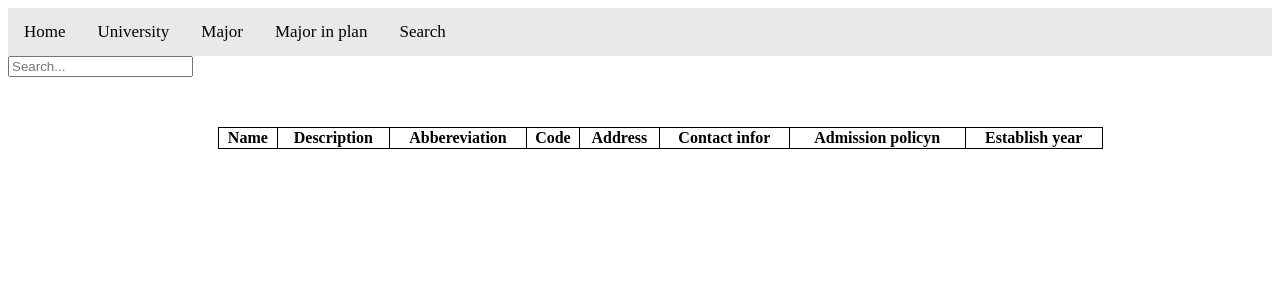
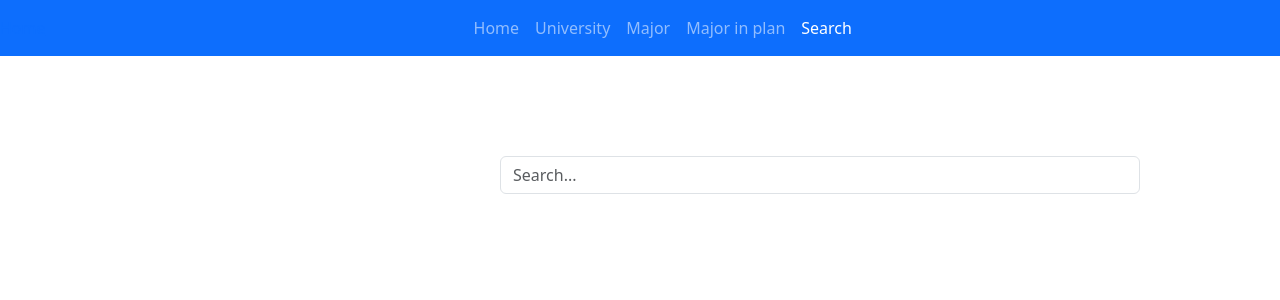
Before and after one commit to duyhuynhnguyentuan/UniversityAdmission_Client, a React (Create React App) app: page /search in a window 1280 px wide. Shown: the top 300 px of the page. Built offline with nearby package versions, Linux system fonts and the light colour scheme.

Commit message:
truong dai hoc

```diff
--- a/package.json
+++ b/package.json
@@ -13,6 +13,7 @@
     "@types/react-dom": "^18.2.19",
     "autoprefixer": "^10.4.18",
     "axios": "^1.6.7",
+    "bootstrap": "^5.3.3",
     "postcss": "^8.4.35",
     "postcss-cli": "^11.0.0",
     "react": "^18.2.0",
--- a/src/App.tsx
+++ b/src/App.tsx
@@ -5,6 +5,7 @@ import Header from './Home/Header/Header';
 import Home from './Pages/Home/Home';
 import Major from './Pages/Major/Major';
 import Universitys from './Pages/HighSchool/Universitys';
+import 'bootstrap/dist/css/bootstrap.min.css';
 
 
 function App() {
--- a/src/Home/Header/Header.module.css
+++ b/src/Home/Header/Header.module.css
@@ -1,59 +1,7 @@
-/* Add a black background color to the top navigation bar */
-.topnav {
-    overflow: hidden;
-    background-color: #e9e9e9;
-  }
+.navbar {
+  position: fixed;
+  width: 100%;
+  top: 0;
+  z-index: 1000; /* Đảm bảo Navbar hiển thị trên các phần khác của trang */
 
-  /* Style the links inside the navigation bar */
-  .topnav a {
-    float: left;
-    display: block;
-    color: black;
-    text-align: center;
-    padding: 14px 16px;
-    text-decoration: none;
-    font-size: 17px;
-  }
-
-  /* Change the color of links on hover */
-  .topnav a:hover {
-    background-color: #ddd;
-    color: black;
-  }
-
-  /* Style the "active" element to highlight the current page */
-  .topnav a.active {
-    background-color: #2196F3;
-    color: white;
-  }
-
-  /* Style the search box inside the navigation bar */
-  .topnav input[type=text] {
-    float: right;
-    padding: 6px;
-    border: none;
-    margin-top: 8px;
-    margin-right: 16px;
-    font-size: 17px;
-  }
-
-  /* When the screen is less than 600px wide, stack the links and the search field vertically instead of horizontally */
-  @media screen and (max-width: 600px) {
-    .topnav a, .topnav input[type=text] {
-      float: none;
-      display: block;
-      text-align: left;
-      width: 100%;
-      margin: 0;
-      padding: 14px;
-    }
-    .topnav input[type=text] {
-      border: 1px solid #ccc;
-    }
-  }
-
-
-  .activeNavItem {
-    background-color: #ddd;
-    color: yellowgreen;
-  }
+}
--- a/src/Home/Header/Header.tsx
+++ b/src/Home/Header/Header.tsx
@@ -6,14 +6,32 @@ import styles from './Header.module.css'
 
 export default function Header() {
   return (
-    <div>
-      <div className={styles.topnav}>
-        <NavLink className="active" to="/">Home</NavLink>
-        <NavLink to="/highschool">University</NavLink>
-        <NavLink to="major">Major</NavLink>
-        <NavLink to="majorinplan">Major in plan</NavLink>
-        <NavLink to="search">Search</NavLink>
-      </div>
-    </div>
+    <nav className={`${styles.navbar} navbar navbar-expand-sm navbar-dark bg-primary`}>
+  <NavLink className="active" to="/">Home</NavLink>
+  <button className="navbar-toggler d-lg-none" type="button" data-toggle="collapse" data-target="#collapsibleNavId" aria-controls="collapsibleNavId" aria-expanded="false" aria-label="Toggle navigation" />
+  <div className="collapse navbar-collapse justify-content-center" id="collapsibleNavId">
+    <ul className="navbar-nav">
+      <li className="nav-item active">
+        <NavLink className="nav-link" to="/">Home</NavLink>
+      </li>
+      <li className="nav-item active">
+        <NavLink className="nav-link" to="/highschool">University</NavLink>
+      </li>
+      <li className="nav-item">
+        <NavLink className="nav-link" to="major">Major</NavLink>
+      </li>
+      <li className="nav-item">
+        <NavLink className="nav-link" to="majorinplan">Major in plan</NavLink>
+      </li>
+      <li className="nav-item">
+        <NavLink className="nav-link" to="search">Search</NavLink>
+      </li>
+
+    </ul>
+  </div>
+</nav>
+
+
+
   )
 }
--- a/src/Pages/HighSchool/University.module.css
+++ b/src/Pages/HighSchool/University.module.css
@@ -1,20 +1,5 @@
-table {
-    border: 1px solid black;
-    border-collapse: collapse;
-    text-align: center;
-    width: 70%;
-    margin-top: 50px;
-    margin-left: 210px;
-  }
+.table {
 
-  td {
-    border: 1px solid black;
-    border-collapse: collapse;
+    margin-top: 100px;
 
   }
-
-  th{
-    border: 1px solid black;
-    border-collapse: collapse;
-
-  }
--- a/src/Pages/HighSchool/Universitys.tsx
+++ b/src/Pages/HighSchool/Universitys.tsx
@@ -46,7 +46,7 @@ import styles from './University.module.css'
     renderUniversity = () => {
       return this.state.universityLists.map((item) => (
         <tr>
-          <td>{item.name}</td>
+          <td >{item.name}</td>
           <td>{item.description}</td>
           <td>{item.abbreviation}</td>
           <td>{item.code}</td>
@@ -60,11 +60,12 @@ import styles from './University.module.css'
 
   render() {
     return (
-
-        <table className={styles.table}>
+        <div className='container'>
+          <div className={styles.table}>
+        <table className="table table-bordered " >
           <thead>
             <tr>
-              <th>Name</th>
+              <th >Name</th>
               <th>Description</th>
               <th>Abbereviation</th>
               <th>Code</th>
@@ -78,7 +79,8 @@ import styles from './University.module.css'
             { this.renderUniversity() }
           </tbody>
         </table>
-
+        </div>
+        </div>
     )
   }
 }
--- a/src/Pages/Major/Major.module.css
+++ b/src/Pages/Major/Major.module.css
@@ -1,20 +1,5 @@
-table {
-    border: 1px solid black;
-    border-collapse: collapse;
-    text-align: center;
-    width: 70%;
-    margin-top: 50px;
-    margin-left: 210px;
-  }
+.table {
 
-  td {
-    border: 1px solid black;
-    border-collapse: collapse;
+  margin-top: 100px;
 
-  }
-
-  th{
-    border: 1px solid black;
-    border-collapse: collapse;
-
-  }
+}
--- a/src/Pages/Major/Major.tsx
+++ b/src/Pages/Major/Major.tsx
@@ -44,8 +44,7 @@ export default class Major extends Component<{}, State> {
 
   renderMajor = () => {
     return this.state.majorList.map((item) => (
-      <tr key={item.id}>
-        {/* <td>{item.id}</td> */}
+      <tr>
         <td>{item.taskName}</td>
 
       </tr>
@@ -53,10 +52,11 @@ export default class Major extends Component<{}, State> {
   };
   render() {
     return (
-      <table className={styles.table}>
+      <div className='container'>
+        <div className={styles.table}>
+        <table className="table table-bordered">
           <thead>
             <tr>
-          {/* <th>id</th> */}
               <th>Name</th>
               <th>code</th>
               <th>category</th>
@@ -68,10 +68,11 @@ export default class Major extends Component<{}, State> {
             </tr>
           </thead>
           <tbody>
-        { this.renderMajor() }
+            {this.renderMajor()}
           </tbody>
         </table>
-
+      </div>
+      </div>
         )
   }
 }
--- /dev/null
+++ b/src/Pages/Search/Search.module.css
@@ -0,0 +1,12 @@
+.inputSearch {
+    width: 50%;
+    align-items: center;
+    margin-top: 100px;
+    margin-left: 500px;
+    margin-bottom: 50px;
+}
+
+.tableTr{
+    margin-top: 55px;
+
+}
--- a/src/Pages/Search/Search.tsx
+++ b/src/Pages/Search/Search.tsx
@@ -1,13 +1,15 @@
 import React, { Component, ChangeEvent } from 'react';
 import Axios from 'axios';
+import styles from './Search.module.css';
 
 interface University {
-  id: number;
-  taskName: string;
+  name: string;
   description: string;
-  establishYear: number;
-  admissionPolicyn: string;
-  contactInfor: string;
+  abbreviation: string;
+  code: string;
+  yearEstablish: number;
+  admissionPolicy: string;
+  contactInfo: string;
   address: string;
 }
 
@@ -26,7 +28,7 @@ export default class Search extends Component<{}, State> {
     const query = event.target.value;
     this.setState({ searchQuery: query });
     if (query) {
-      Axios.get<University[]>(`https://svcy.myclass.vn/api/ToDoList/GetAllTask?search=${query}`)
+      Axios.get<University[]>(`https://universityadmission.onrender.com/api/v1/university/?name_like=${query}`)
         .then((response) => {
           this.setState({ searchResults: response.data });
         })
@@ -40,15 +42,15 @@ export default class Search extends Component<{}, State> {
 
   renderUniversity = () => {
     return this.state.searchResults.map((item) => (
-      <tr key={item.id}>
-        <td>{item.taskName}</td>
+      <tr key={item.name}>
+        <td>{item.name}</td>
         <td>{item.description}</td>
-        <td>{/* Add Abbereviation field here */}</td>
-        <td>{/* Add Code field here */}</td>
+        <td>{item.abbreviation}</td>
+        <td>{item.code}</td>
         <td>{item.address}</td>
-        <td>{item.contactInfor}</td>
-        <td>{item.admissionPolicyn}</td>
-        <td>{item.establishYear}</td>
+        <td>{item.contactInfo}</td>
+        <td>{item.admissionPolicy}</td>
+        <td>{item.yearEstablish}</td>
       </tr>
     ));
   };
@@ -56,28 +58,31 @@ export default class Search extends Component<{}, State> {
   render() {
     return (
       <div>
-        <input
-          type="text"
-          placeholder="Search..."
-          value={this.state.searchQuery}
-          onChange={this.handleSearchChange}
-        />
-        <table>
+        <div className="input-group">
+          <div className={styles.inputSearch}>
+            <input type="text" className="form-control rounded" placeholder="Search..." value={this.state.searchQuery} onChange={this.handleSearchChange} aria-label="Search" aria-describedby="search-addon" />
+          </div>
+        </div>
+        {this.state.searchResults.length > 0 && (
+          <div className='container'>
+            <table className="table table-bordered" >
               <thead>
                 <tr>
                   <th>Name</th>
                   <th>Description</th>
-              <th>Abbereviation</th>
+                  <th>Abbreviation</th>
                   <th>Code</th>
                   <th>Address</th>
-              <th>Contact infor</th>
-              <th>Admission policyn</th>
+                  <th>Contact info</th>
+                  <th>Admission policy</th>
                   <th>Establish year</th>
                 </tr>
               </thead>
               <tbody>{this.renderUniversity()}</tbody>
             </table>
           </div>
+        )}
+      </div>
     );
   }
 }
--- a/src/index.tsx
+++ b/src/index.tsx
@@ -4,6 +4,8 @@ import { Provider } from 'react-redux';
 import { store } from './app/store';
 import App from './App';
 import reportWebVitals from './reportWebVitals';
+import 'bootstrap/dist/css/bootstrap.min.css';
+
 
 const container = document.getElementById('root')!;
 const root = createRoot(container);
```
Also changed, not shown: 1 other file (tests, documents, lock files or other folders). Lines whose indentation alone changed are shown as unchanged.
